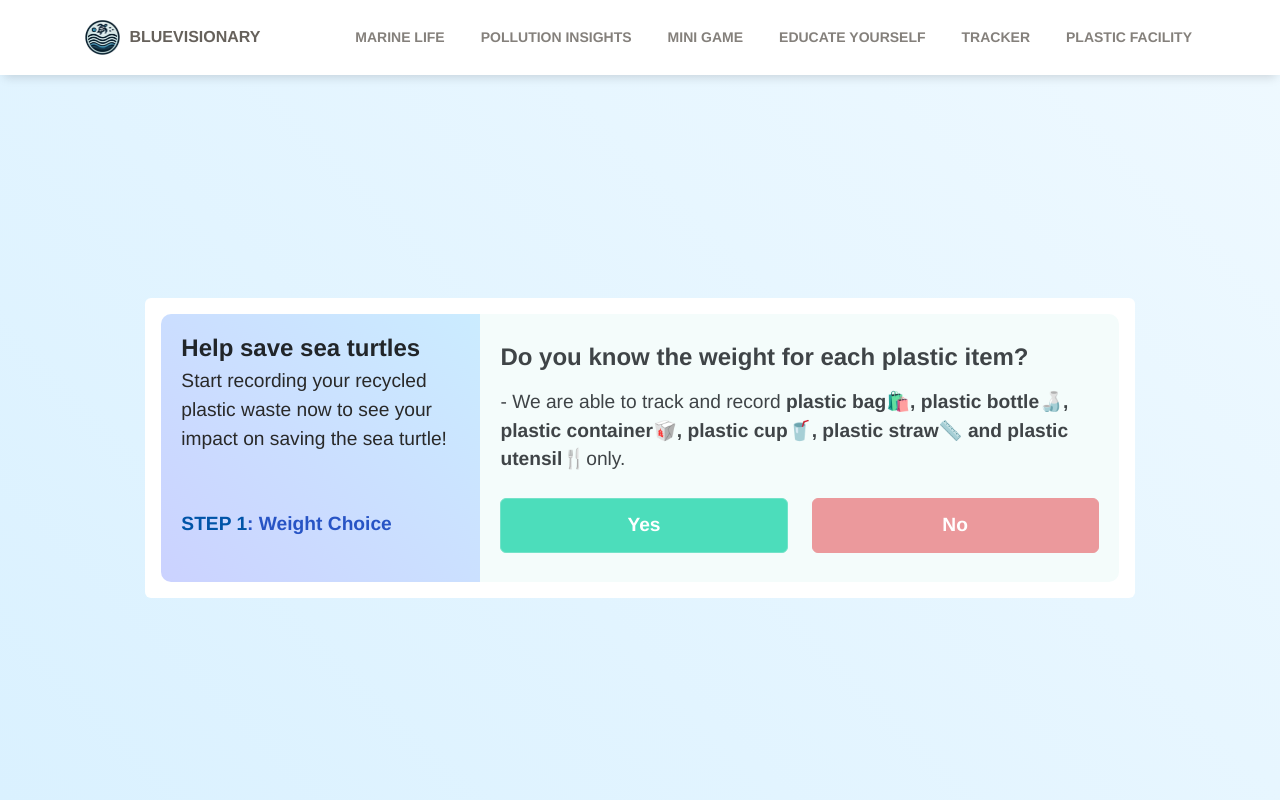
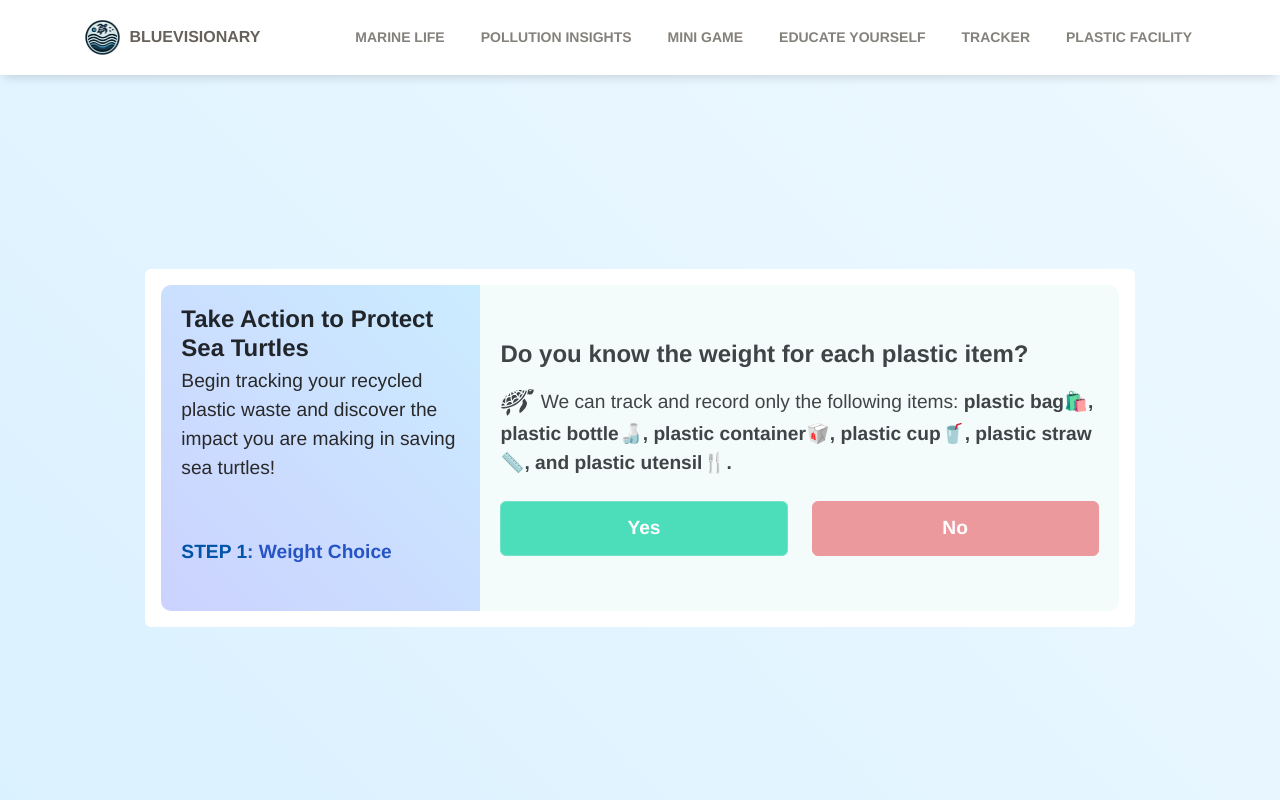
Before and after one commit to YiJieNG/BlueVisionary, a React (Create React App) app in the folder frontend/: page /plasticInput in a window 1280 px wide. Built offline with nearby package versions, Linux system fonts and the light colour scheme.

Commit message:
Update for visual appealing design

```diff
--- a/frontend/src/pages/tracker/plasticInput.js
+++ b/frontend/src/pages/tracker/plasticInput.js
@@ -18,9 +18,9 @@ import axios from "axios";
 import { useNavigate } from "react-router-dom";
 import { addDataToDB } from "../../util/db";
 
-
 // visual appealing
 import AnimatedTurtle from "../seaTurtleGame/AnimatedTurtle";
+import { GiSeaTurtle } from "react-icons/gi";
 
 const PlasticInput = () => {
   // State variables to manage the flow
@@ -257,10 +257,10 @@ const PlasticInput = () => {
 
     return (
       <div className="registration-text">
-        <h2>Help save sea turtles</h2>
+        <h2>Take Action to Protect Sea Turtles</h2>
         <p style={{ paddingBottom: "2rem" }}>
-          Start recording your recycled plastic waste now to see your impact on
-          saving the sea turtle!
+          Begin tracking your recycled plastic waste and discover the impact you
+          are making in saving sea turtles!
         </p>
         {steps.map((step) => (
           <div key={step.number}>
@@ -282,12 +282,12 @@ const PlasticInput = () => {
           <div className="content-center">
             <h4>Do you know the weight for each plastic item?</h4>
             <p>
-              - We are able to track and record{" "}
+              <GiSeaTurtle size={35} /> We can track and record only the
+              following items:{" "}
               <strong>
                 plastic bag🛍️, plastic bottle🍶, plastic container🥡, plastic
-                cup🥤, plastic straw📏 and plastic utensil🍴
+                cup🥤, plastic straw📏, and plastic utensil🍴.
               </strong>
-              only.
             </p>
             <Row className="justify-content-between mt-4">
               <Col xs="12" md="6">
@@ -323,7 +323,10 @@ const PlasticInput = () => {
         if (knowWeight === true) {
           return (
             <div className="content-center">
-              <h4>Please enter the weight for each plastic item :)</h4>
+              <h4>
+                <GiSeaTurtle size={35} /> Please enter the weight for each
+                plastic item
+              </h4>
 
               <Row>
                 {items.map((item, index) => (
@@ -433,7 +436,10 @@ const PlasticInput = () => {
           // Confirm Weight per Item
           return (
             <div className="content-center">
-              <h4>Please confirm the weight per item here</h4>
+              <h4>
+                <GiSeaTurtle size={35} /> Please confirm the weight per item
+                here
+              </h4>
               <p style={{ paddingBottom: "1.0rem" }}>
                 as you will <strong>not be able to change it anymore</strong>{" "}
                 once you submit the weight entered here :)
@@ -514,7 +520,7 @@ const PlasticInput = () => {
                             date: date,
                             type: plasticType,
                             weight: plasticItems[plasticType].weight,
-                            count: plasticItems[plasticType].approximateCount
+                            count: plasticItems[plasticType].approximateCount,
                           };
                           await addDataToDB(newData);
                         }
@@ -555,7 +561,10 @@ const PlasticInput = () => {
             // Enter Item Counts
             return (
               <div>
-                <h4>Please enter the count for each plastic item :)</h4>
+                <h4>
+                  <GiSeaTurtle size={35} /> Please enter the count for each
+                  plastic item
+                </h4>
                 <Row>
                   {items.map((item, index) => (
                     <Col xs="6" md="4" key={index} className="text-center mb-4">
@@ -636,7 +645,9 @@ const PlasticInput = () => {
                   </strong>
                   .
                 </p>
-                <p>Please upload your image here: </p>
+                <p>
+                  <GiSeaTurtle size={35} /> Upload your image here:{" "}
+                </p>
                 <FormGroup>
                   <Input type="file" name="file" id="uploadPhoto" />
                 </FormGroup>
@@ -687,7 +698,7 @@ const PlasticInput = () => {
           return (
             <div className="content-center">
               <h2 style={{ fontWeight: "bold", paddingBottom: "0.8rem" }}>
-                Thank you, for your contribution to saving marine reptiles!
+                Thank you for your contribution on saving marine reptiles!
               </h2>
               <p>
                 You have recycled approximately{" "}
@@ -762,10 +773,13 @@ const PlasticInput = () => {
           if (knowCount === true) {
             return (
               <div className="content-center">
-                <h4>Please confirm the count for each item here</h4>
+                <h4>
+                  <GiSeaTurtle size={35} /> Please confirm the count for each
+                  item here
+                </h4>
                 <p style={{ paddingBottom: "1.0rem" }}>
                   as you will <strong>not be able to change it anymore</strong>{" "}
-                  once you submit the count entered here :)
+                  once you submit the count entered here
                 </p>
                 <FormGroup>
                   {items.map((item, index) => (
@@ -854,7 +868,7 @@ const PlasticInput = () => {
                               date: date,
                               type: plasticType,
                               weight: plasticItems[plasticType].weight,
-                              count: plasticItems[plasticType].count
+                              count: plasticItems[plasticType].count,
                             };
                             await addDataToDB(newData);
                           }
@@ -885,7 +899,9 @@ const PlasticInput = () => {
           } else {
             return (
               <div className="content-center">
-                <h4>Please confirm the count here </h4>
+                <h4>
+                  <GiSeaTurtle size={35} /> Please confirm the count here{" "}
+                </h4>
                 <p style={{ paddingBottom: "0.5rem" }}>
                   as the count estimated <strong>give you a good start </strong>
                   but it is highly recommended to review and refine the final
@@ -986,7 +1002,7 @@ const PlasticInput = () => {
                               date: date,
                               type: plasticType,
                               weight: plasticItems[plasticType].weight,
-                              count: plasticItems[plasticType].count
+                              count: plasticItems[plasticType].count,
                             };
                             await addDataToDB(newData);
                           }
@@ -1022,7 +1038,7 @@ const PlasticInput = () => {
         return (
           <div className="content-center">
             <h2 style={{ fontWeight: "bold", paddingBottom: "0.8rem" }}>
-              Thank you, for your contribution to saving marine reptiles!
+              Thank you for your contribution on saving marine reptiles!
             </h2>
             <p>
               You have recycled{" "}
```
